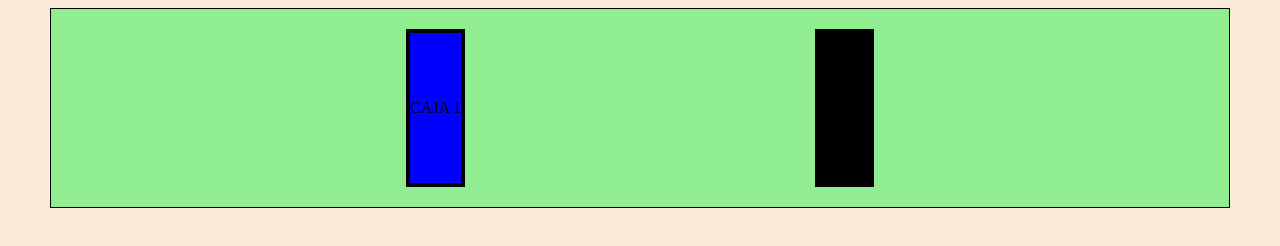
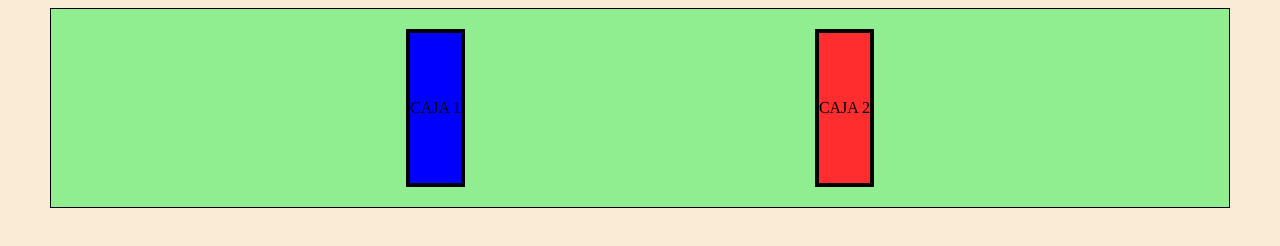
Before and after one commit to cardona0327/practicasGit, a plain HTML site: page index.html in a window 1280 px wide. Drawn offline with Linux system fonts and the light colour scheme.

Commit message:
cambie el color

```diff
--- a/estilo.css
+++ b/estilo.css
@@ -26,7 +26,7 @@ gap: 15px;
 
 .caja2{
     border: 4px solid black;
-    background-color:black;
+    background-color:rgb(255, 45, 45);
     text-align: center;
     line-height: 150px
 
```
